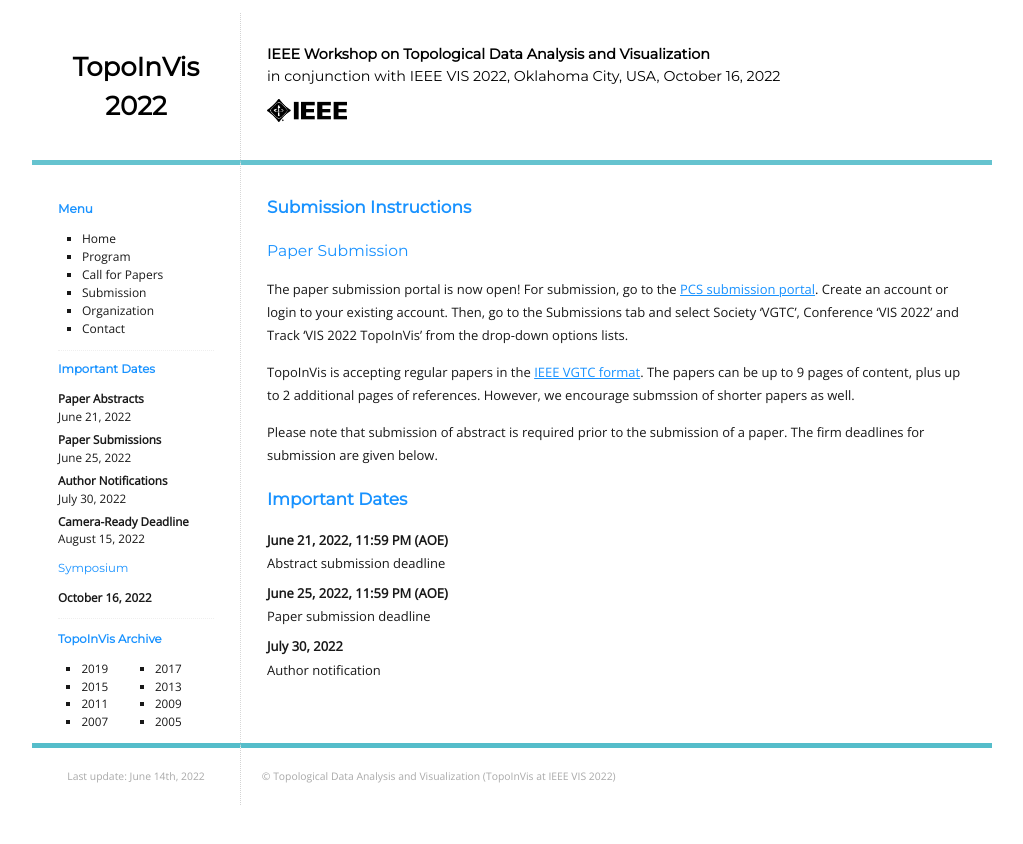
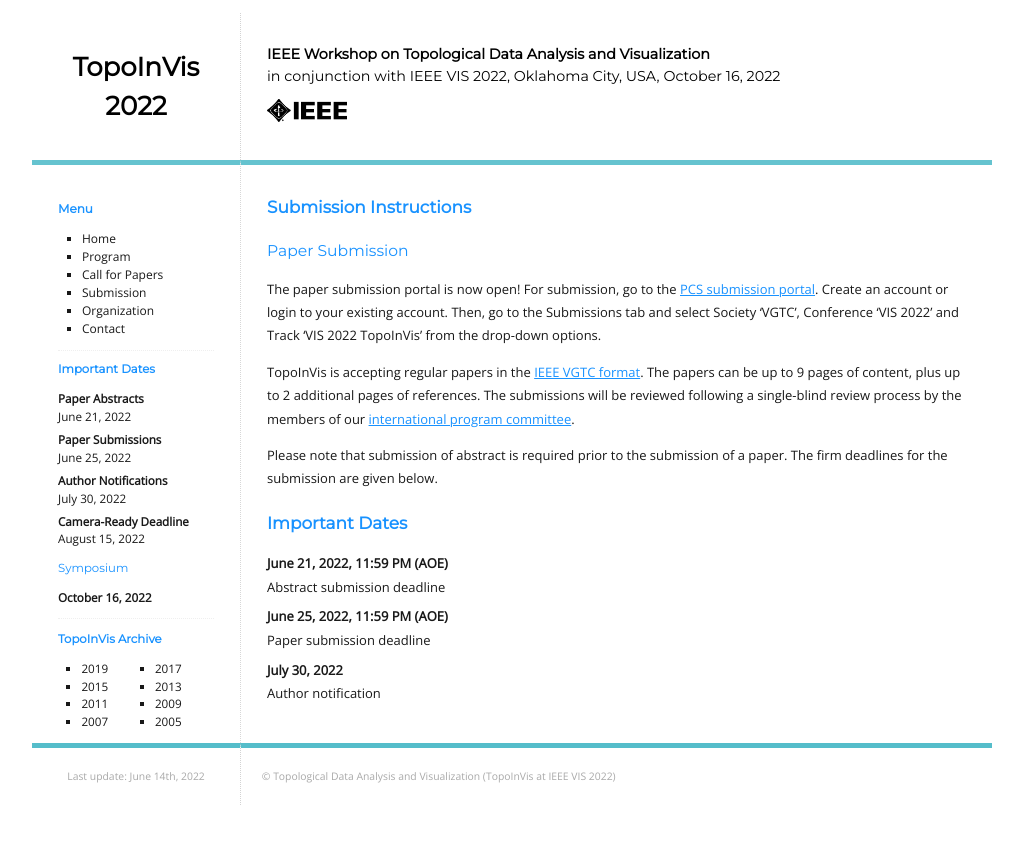
Before and after one commit to TopoInVis-Workshop/2022, a Jekyll site: the page built from _pages/submission.md, in a window 1280 px wide. Shown: the top 844 px of the page, without its empty margins (128-1151 px from the left). Built offline with Jekyll 4.4.1, drawn with Linux system fonts in a browser that asks for light colours.

Commit message:
Update submission instructions

```diff
--- a/_pages/submission.md
+++ b/_pages/submission.md
@@ -11,15 +11,16 @@ The paper submission portal is now open! For submission, go to the
 [PCS submission portal](https://new.precisionconference.com/vgtc).
 Create an account or login to your existing account. Then, go to the Submissions
 tab and select Society 'VGTC', Conference 'VIS 2022' and Track 'VIS 2022 TopoInVis'
-from the drop-down options lists.
+from the drop-down options.
 
 TopoInVis is accepting regular papers in the
 [IEEE VGTC format](https://tc.computer.org/vgtc/publications/conference/).
 The papers can be up to 9 pages of content, plus up to 2 additional pages of
-references. However, we encourage submssion of shorter papers as well.
+references. The submissions will be reviewed following a single-blind review
+process by the members of our [international program committee](organization.html).
 
 Please note that submission of abstract is required prior to the submission
-of a paper. The firm deadlines for submission are given below.
+of a paper. The firm deadlines for the submission are given below.
 
 # Important Dates
 
```
